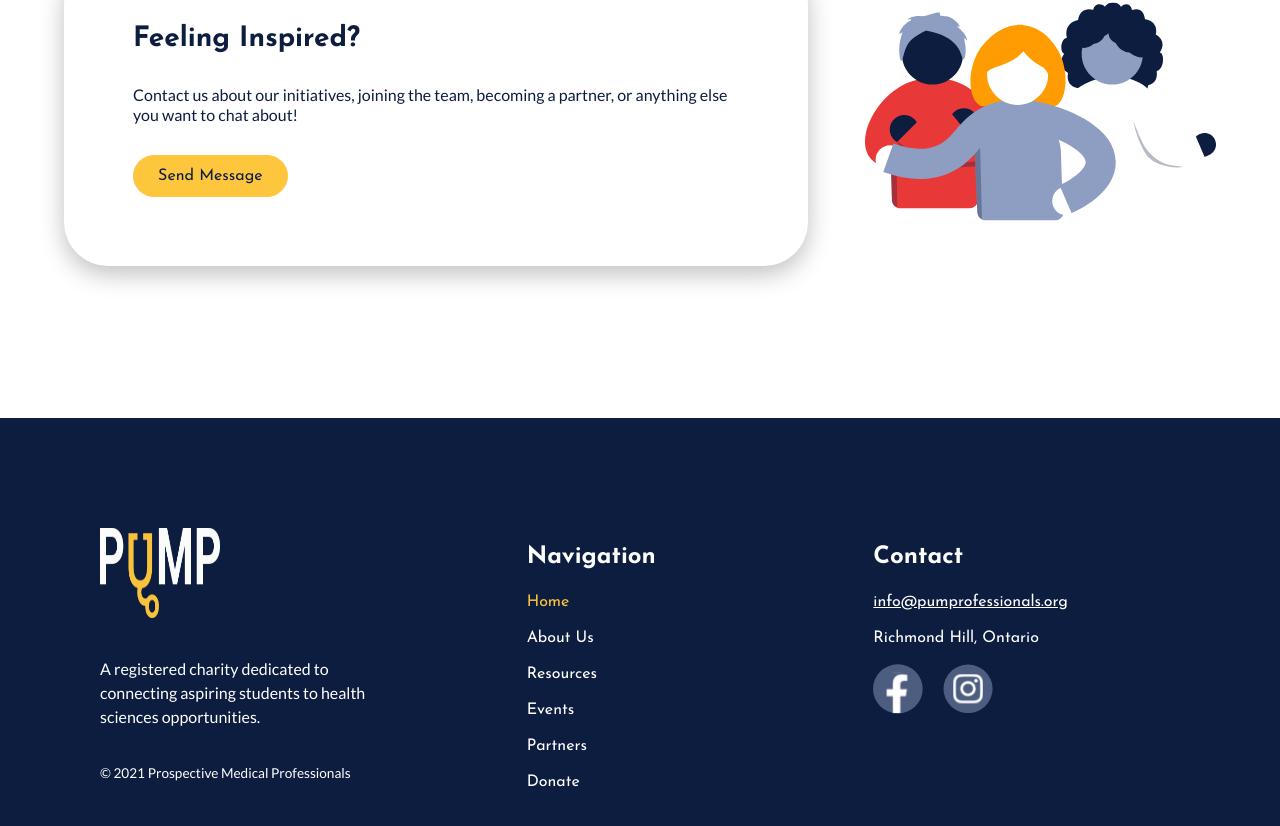
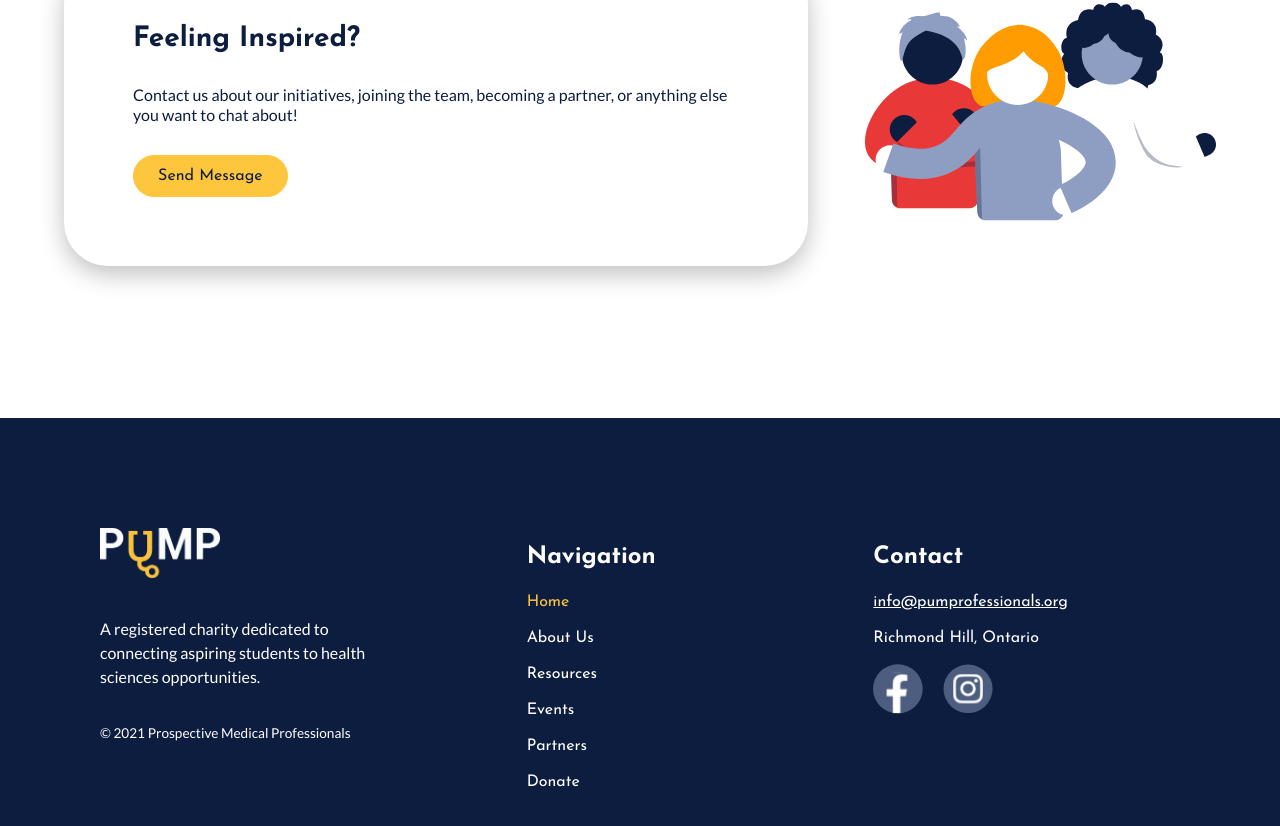
Before and after one commit to PuMProfessionals/pump-web-v2, a Next.js app: page / in a window 1280 px wide. Shown: the part 2843-3669 px from the top of the page. Built offline with nearby package versions, Linux system fonts and the light colour scheme.

Commit message:
Fix image dimensions on footer

```diff
--- a/sections/Footer.jsx
+++ b/sections/Footer.jsx
@@ -13,7 +13,7 @@ const PATHS = ["", "about", "resources", "events", "partners", "donate"];
 export const Footer = ({ path, ...props }) => (
   <FooterContainer {...props}>
     <FirstColumn>
-      <Image src={PumpLogo} alt="Pump Logo" width={120} height={90} />
+      <Image src={PumpLogo} alt="Pump Logo" width={120} height={50} />
       <SText lineHeight="24px" style={{ padding: "20px 0 20px 0" }}>
         {CONSTANTS.registered_charity_descr}
       </SText>
```
